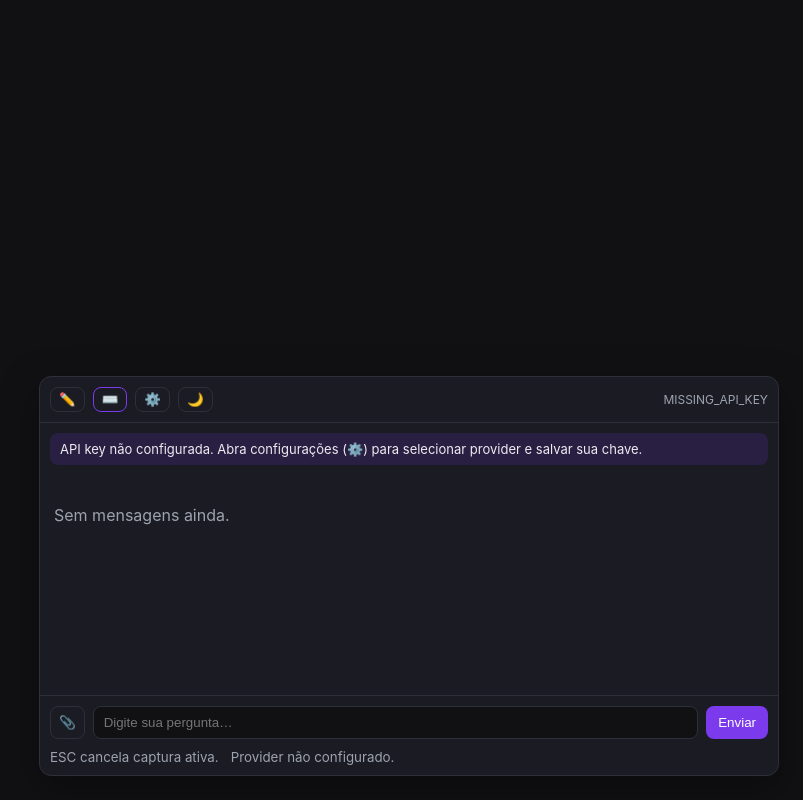
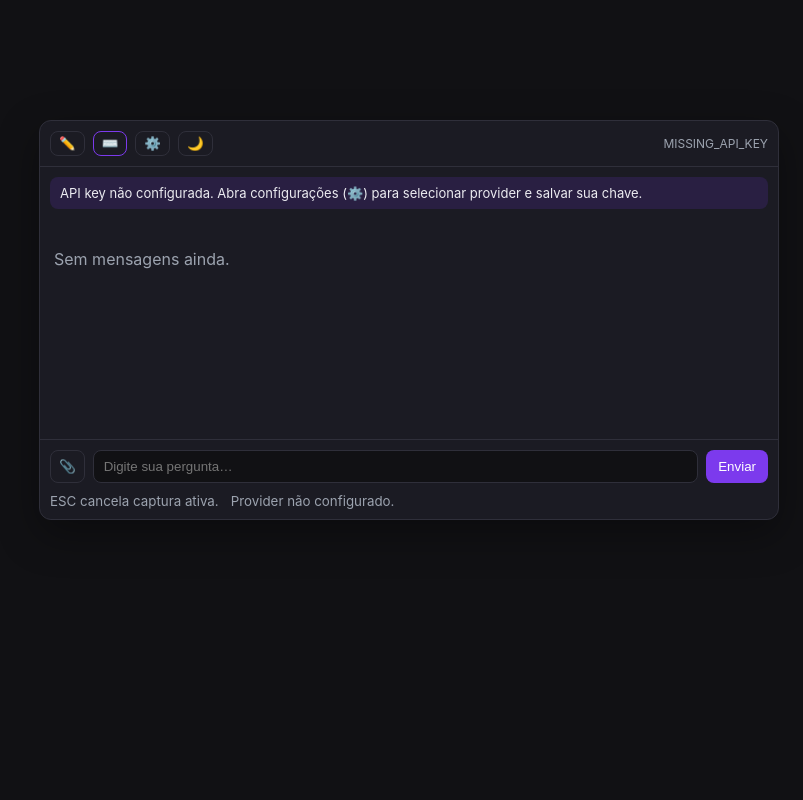
Before and after one commit to Gabriellpa/assistant, a Vue app: page / in a window 1280 px wide. Shown: the whole page, without its empty margins (477-1280 px from the left). Built offline with nearby package versions, Linux system fonts and the light colour scheme.

Commit message:
feat: tornar overlay arrastavel em tela inteira

```diff
--- a/src/components/ChatOverlay.vue
+++ b/src/components/ChatOverlay.vue
@@ -13,6 +13,10 @@ const selecting = ref(false)
 const startPoint = ref({ x: 0, y: 0 })
 const endPoint = ref({ x: 0, y: 0 })
 
+const panelPosition = ref({ x: 24, y: 24 })
+const draggingPanel = ref(false)
+const dragOffset = ref({ x: 0, y: 0 })
+
 const selectionRect = computed(() => {
   const x = Math.min(startPoint.value.x, endPoint.value.x)
   const y = Math.min(startPoint.value.y, endPoint.value.y)
@@ -20,6 +24,41 @@ const selectionRect = computed(() => {
   const height = Math.abs(startPoint.value.y - endPoint.value.y)
   return { x, y, width, height }
 })
+
+const panelStyle = computed(() => ({
+  left: `${panelPosition.value.x}px`,
+  top: `${panelPosition.value.y}px`
+}))
+
+const clampPanel = (nextX, nextY) => {
+  const panelWidth = Math.min(740, window.innerWidth - 32)
+  const panelHeight = Math.min(760, Math.floor(window.innerHeight * 0.82))
+
+  return {
+    x: Math.max(8, Math.min(nextX, window.innerWidth - panelWidth - 8)),
+    y: Math.max(8, Math.min(nextY, window.innerHeight - panelHeight - 8))
+  }
+}
+
+const onPanelDragStart = (event) => {
+  draggingPanel.value = true
+  dragOffset.value = {
+    x: event.clientX - panelPosition.value.x,
+    y: event.clientY - panelPosition.value.y
+  }
+}
+
+const onPanelDragMove = (event) => {
+  if (!draggingPanel.value) return
+
+  const nextX = event.clientX - dragOffset.value.x
+  const nextY = event.clientY - dragOffset.value.y
+  panelPosition.value = clampPanel(nextX, nextY)
+}
+
+const onPanelDragEnd = () => {
+  draggingPanel.value = false
+}
 
 const onKeydown = (event) => {
   if (event.key === 'Escape' && configModalOpen.value) {
@@ -88,28 +127,39 @@ watch(
 )
 
 onMounted(() => {
+  const initialX = window.innerWidth - Math.min(740, window.innerWidth - 32) - 24
+  const initialY = window.innerHeight - Math.min(760, Math.floor(window.innerHeight * 0.82)) - 24
+  panelPosition.value = clampPanel(initialX, initialY)
+
   store.bootstrap()
   window.addEventListener('keydown', onKeydown)
+  window.addEventListener('mousemove', onPanelDragMove)
+  window.addEventListener('mouseup', onPanelDragEnd)
+  window.addEventListener('blur', onPanelDragEnd)
 })
 
 onBeforeUnmount(() => {
   window.removeEventListener('keydown', onKeydown)
+  window.removeEventListener('mousemove', onPanelDragMove)
+  window.removeEventListener('mouseup', onPanelDragEnd)
+  window.removeEventListener('blur', onPanelDragEnd)
 })
 </script>
 
 <template>
-  <section class="overlay" role="dialog" aria-label="Contextual Desktop Assistant">
-    <header class="toolbar">
-      <button :class="['icon', { active: captureMode === 'pen' }]" title="Modo caneta (Ctrl+Shift+S)" @click="store.startPenCapture">✏️</button>
+  <section class="overlay-root">
+    <section class="overlay" :style="panelStyle" role="dialog" aria-label="Contextual Desktop Assistant">
+      <header class="toolbar drag-handle" @mousedown="onPanelDragStart">
+        <button :class="['icon', { active: captureMode === 'pen' }]" title="Modo caneta (Ctrl+Shift+S)" @click.stop="store.startPenCapture">✏️</button>
         <button
           :class="['icon', { active: captureMode === 'hotkey' }]"
           title="Captura rápida (Ctrl+Shift+Space)"
-        @click="store.startHotkeyCapture"
+          @click.stop="store.startHotkeyCapture"
         >
           ⌨️
         </button>
-      <button class="icon" title="Configurações" @click="store.openConfigModal">⚙️</button>
-      <button class="icon" title="Alternar tema" @click="store.setTheme(theme === 'dark' ? 'light' : 'dark')">
+        <button class="icon" title="Configurações" @click.stop="store.openConfigModal">⚙️</button>
+        <button class="icon" title="Alternar tema" @click.stop="store.setTheme(theme === 'dark' ? 'light' : 'dark')">
           {{ theme === 'dark' ? '🌙' : '☀️' }}
         </button>
         <span class="state">{{ uiState }}</span>
@@ -157,20 +207,6 @@ onBeforeUnmount(() => {
         <small v-if="!hasApiKey">Provider não configurado.</small>
       </section>
 
-    <div class="selection-layer" v-if="uiState === 'capturing_image'" @mousedown="onSelectionStart" @mousemove="onSelectionMove" @mouseup="onSelectionEnd">
-      <div class="selection-tip">Arraste para selecionar a área da captura (ESC cancela)</div>
-      <div
-        v-if="selecting"
-        class="selection-rect"
-        :style="{
-          left: `${selectionRect.x}px`,
-          top: `${selectionRect.y}px`,
-          width: `${selectionRect.width}px`,
-          height: `${selectionRect.height}px`
-        }"
-      />
-    </div>
-
       <div class="modal-backdrop" v-if="configModalOpen" @click.self="store.closeConfigModal">
         <section class="config-modal" role="dialog" aria-label="Configurar API key">
           <h3>Configurações de IA (BYOK)</h3>
@@ -195,13 +231,32 @@ onBeforeUnmount(() => {
         </section>
       </div>
     </section>
+
+    <div class="selection-layer" v-if="uiState === 'capturing_image'" @mousedown="onSelectionStart" @mousemove="onSelectionMove" @mouseup="onSelectionEnd">
+      <div class="selection-tip">Arraste para selecionar a área da captura (ESC cancela)</div>
+      <div
+        v-if="selecting"
+        class="selection-rect"
+        :style="{
+          left: `${selectionRect.x}px`,
+          top: `${selectionRect.y}px`,
+          width: `${selectionRect.width}px`,
+          height: `${selectionRect.height}px`
+        }"
+      />
+    </div>
+  </section>
 </template>
 
 <style scoped>
+.overlay-root {
+  position: fixed;
+  inset: 0;
+  pointer-events: none;
+  z-index: 1000;
+}
 .overlay {
   position: fixed;
-  right: 24px;
-  bottom: 24px;
   width: min(740px, calc(100vw - 32px));
   max-height: min(82vh, 760px);
   display: grid;
@@ -211,10 +266,11 @@ onBeforeUnmount(() => {
   border: 1px solid var(--border);
   border-radius: 12px;
   box-shadow: 0 14px 40px rgba(0, 0, 0, 0.35);
-  z-index: 1000;
+  pointer-events: auto;
 }
-.toolbar { display: flex; align-items: center; gap: 8px; padding: 10px; border-bottom: 1px solid var(--border); }
-.icon { background: transparent; border: 1px solid var(--border); color: var(--text-primary); border-radius: 8px; padding: 4px 8px; }
+.toolbar { display: flex; align-items: center; gap: 8px; padding: 10px; border-bottom: 1px solid var(--border); user-select: none; }
+.drag-handle { cursor: move; }
+.icon { background: transparent; border: 1px solid var(--border); color: var(--text-primary); border-radius: 8px; padding: 4px 8px; cursor: pointer; }
 .icon.active { border-color: var(--accent); }
 .state { margin-left: auto; font-size: 12px; color: var(--text-muted); text-transform: uppercase; }
 .notice { margin: 10px; padding: 8px 10px; border-radius: 8px; font-size: 13px; }
@@ -228,7 +284,7 @@ onBeforeUnmount(() => {
 .composer { display: grid; grid-template-columns: auto 1fr auto; gap: 8px; padding: 10px; border-top: 1px solid var(--border); }
 .composer input { background: var(--bg); color: var(--text-primary); border: 1px solid var(--border); border-radius: 8px; padding: 8px 10px; }
 .hidden { display: none; }
-.send { background: var(--accent); color: #fff; border: 0; border-radius: 8px; padding: 8px 12px; }
+.send { background: var(--accent); color: #fff; border: 0; border-radius: 8px; padding: 8px 12px; cursor: pointer; }
 .hints { display: flex; gap: 12px; flex-wrap: wrap; padding: 0 10px 10px; color: var(--text-muted); }
 .selection-layer {
   position: fixed;
@@ -236,6 +292,7 @@ onBeforeUnmount(() => {
   background: rgba(0, 0, 0, 0.25);
   cursor: crosshair;
   z-index: 2000;
+  pointer-events: auto;
 }
 .selection-tip {
   position: absolute;
@@ -261,6 +318,6 @@ onBeforeUnmount(() => {
 .config-modal input,
 .config-modal select { background: var(--bg); color: var(--text-primary); border: 1px solid var(--border); border-radius: 8px; padding: 8px 10px; }
 .modal-actions { display: flex; justify-content: flex-end; gap: 8px; }
-.ghost { background: transparent; border: 1px solid var(--border); color: var(--text-primary); border-radius: 8px; padding: 8px 12px; }
-.primary { background: var(--accent); color: #fff; border: 0; border-radius: 8px; padding: 8px 12px; }
+.ghost { background: transparent; border: 1px solid var(--border); color: var(--text-primary); border-radius: 8px; padding: 8px 12px; cursor: pointer; }
+.primary { background: var(--accent); color: #fff; border: 0; border-radius: 8px; padding: 8px 12px; cursor: pointer; }
 </style>
```
Lines whose indentation alone changed are shown as unchanged.
